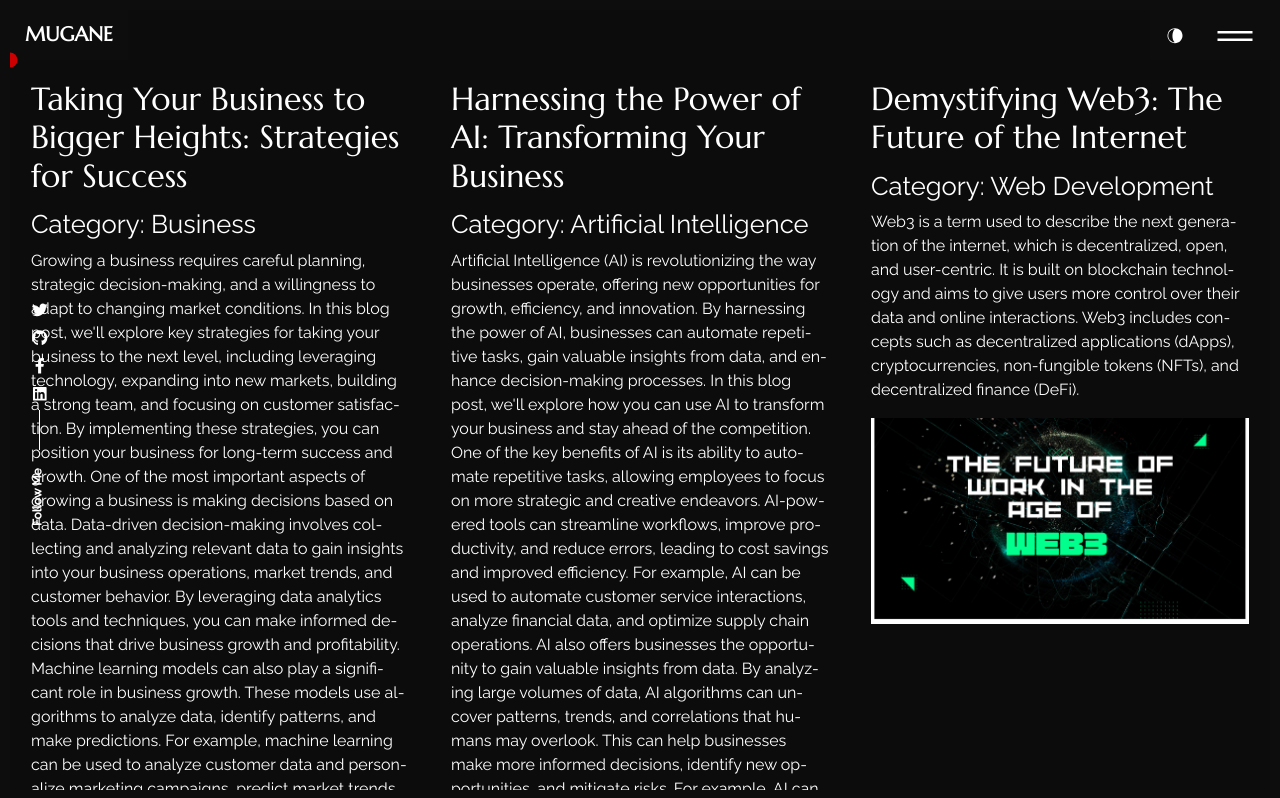
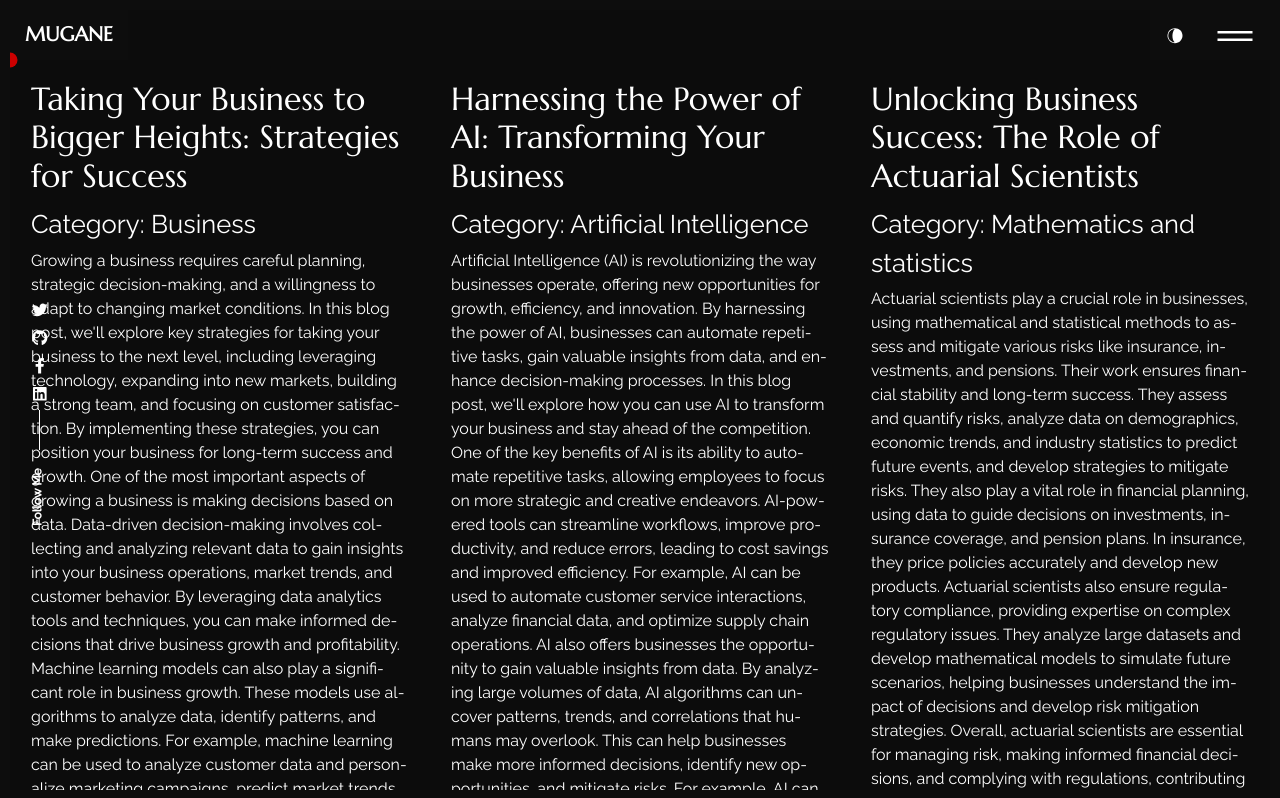
Before and after one commit to mugane-wahome/myprofile, a React (Create React App) app: page /blogs in a window 1280 px wide. Shown: the top 798 px of the page. Built offline with nearby package versions, Linux system fonts and the light colour scheme.

Commit message:
updated json data

```diff
--- a/src/pages/blogs/index.js
+++ b/src/pages/blogs/index.js
@@ -32,7 +32,16 @@ export const Blogs = () => {
         img: img2,
         link: "https://www.businessdailyafrica.com/bd/corporate/technology/how-to-harness-the-power-of-ai-for-your-business-a-guide-to-efficiency-productivity-and-innovation-4533838"
       },
-
+      {
+        id: 3,
+        title: "Unlocking Business Success: The Role of Actuarial Scientists",
+        category: "Mathematics and statistics",
+        date: "2022-05-10",
+        author: "Alice Johnson",
+        content: "Actuarial scientists play a crucial role in businesses, using mathematical and statistical methods to assess and mitigate various risks like insurance, investments, and pensions. Their work ensures financial stability and long-term success. They assess and quantify risks, analyze data on demographics, economic trends, and industry statistics to predict future events, and develop strategies to mitigate risks. They also play a vital role in financial planning, using data to guide decisions on investments, insurance coverage, and pension plans. In insurance, they price policies accurately and develop new products. Actuarial scientists also ensure regulatory compliance, providing expertise on complex regulatory issues. They analyze large datasets and develop mathematical models to simulate future scenarios, helping businesses understand the impact of decisions and develop risk mitigation strategies. Overall, actuarial scientists are essential for managing risk, making informed financial decisions, and complying with regulations, contributing significantly to the financial stability and success of businesses.",
+        img: img9,
+        link: "https://legacy.reactjs.org/docs/getting-started.html"
+      },
 
 
 
@@ -69,16 +78,7 @@ export const Blogs = () => {
       link: "https://bookdown.org/rdpeng/artofdatascience/"
 
     },
-    {
-      id: 3,
-      title: "Unlocking Business Success: The Role of Actuarial Scientists",
-      category: "React",
-      date: "2022-05-10",
-      author: "Alice Johnson",
-      content: "Actuarial scientists play a crucial role in businesses, using mathematical and statistical methods to assess and mitigate various risks like insurance, investments, and pensions. Their work ensures financial stability and long-term success. They assess and quantify risks, analyze data on demographics, economic trends, and industry statistics to predict future events, and develop strategies to mitigate risks. They also play a vital role in financial planning, using data to guide decisions on investments, insurance coverage, and pension plans. In insurance, they price policies accurately and develop new products. Actuarial scientists also ensure regulatory compliance, providing expertise on complex regulatory issues. They analyze large datasets and develop mathematical models to simulate future scenarios, helping businesses understand the impact of decisions and develop risk mitigation strategies. Overall, actuarial scientists are essential for managing risk, making informed financial decisions, and complying with regulations, contributing significantly to the financial stability and success of businesses.",
-      img: img9,
-      link: "https://legacy.reactjs.org/docs/getting-started.html"
-    },
+
     {
       id: 4,
       title: "Understanding Regression Models",
--- a/src/pages/blogs/style.css
+++ b/src/pages/blogs/style.css
@@ -53,10 +53,26 @@ body {
 
   .blog-posts {
     display: flex;
-    flex-wrap: wrap; /* Allow elements to wrap on multiple lines */
+    max-height:100%;
+    /* flex-flow:row; */
+    flex-wrap: wrap;
+    /* Allow elements to wrap on multiple lines */
     justify-content: space-around;
-    gap: 0px; /* Adjust gap size as desired (e.g., 5px, 15px) */
+    gap: 0px;
+    border-radius: 30px; /* Adjust gap size as desired (e.g., 5px, 15px) */
       }
+      .blog-post {
+        /* display: flex;
+        flex-wrap: wrap; /* Allow elements to wrap on multiple lines */
+        /* justify-content: space-around;
+        gap: 0px; */
+        max-height: 100%;
+        border-radius: 20px; /* Adjust gap size as desired (e.g., 5px, 15px) */
+          }
+
+
+
+
     /* Distribute items evenly with space between */
 
 
@@ -74,13 +90,14 @@ body {
   }
 
   .blog-post:hover {
-    background-color: rgb(243, 16, 16); /* Change background color on hover (adjust as desired) */
+    background-color: rgb(29, 132, 173); /* Change background color on hover (adjust as desired) */
     cursor: pointer; /* Add a pointer cursor on hover */
   }
 
   .blog-post-image {
     width: 100%; /* Ensure images fill the post width */
-    object-fit: cover; /* Crop images to fit while maintaining aspect ratio */
+    object-fit: cover;
+    border-radius: 25px; /* Crop images to fit while maintaining aspect ratio */
   }
 
   /* Optional styles for other elements (adjust as needed) */
```
